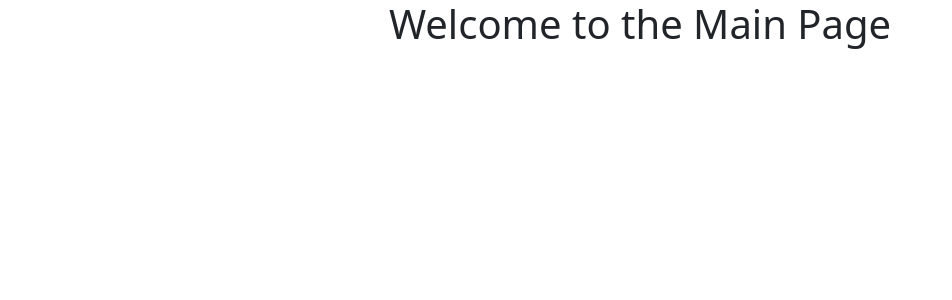
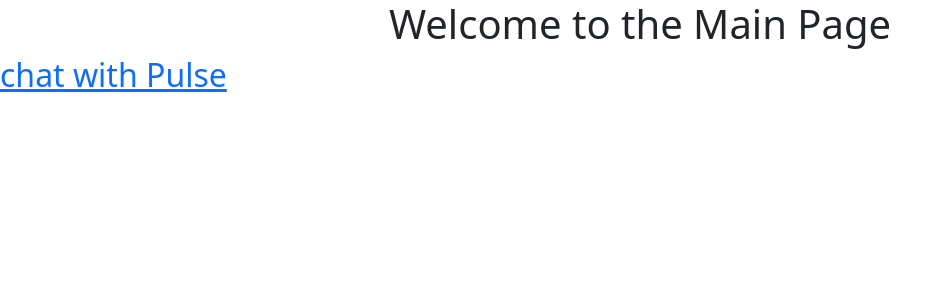
Before and after one commit to PJ1914/pulse, a React (Create React App) app: page /Main in a window 1280 px wide. Shown: the top 300 px of the page, without its empty margins (0-952 px from the left). Built offline with nearby package versions, Linux system fonts and the light colour scheme.

Commit message:
'chat with pulse' in main could've done neater

```diff
--- a/src/components/Main.js
+++ b/src/components/Main.js
@@ -1,10 +1,11 @@
 // src/components/Main.js
 import React from 'react';
-
+import { useNavigate,Link } from 'react-router-dom';
 const Main = () => {
     return (
         <div>
             <h1>Welcome to the Main Page</h1>
+            <h2><Link to='/messages'>chat with Pulse</Link></h2>
         </div>
     );
 };
```
